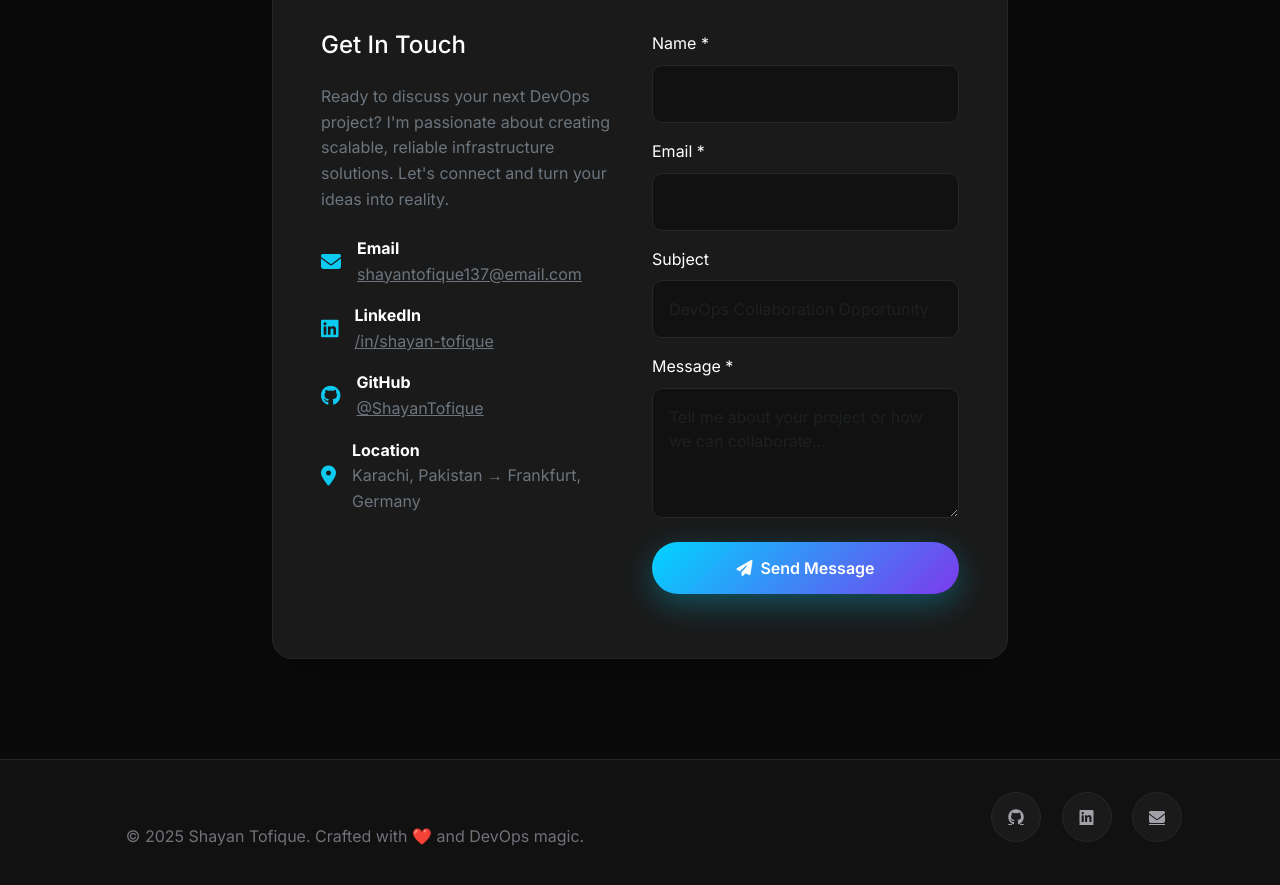
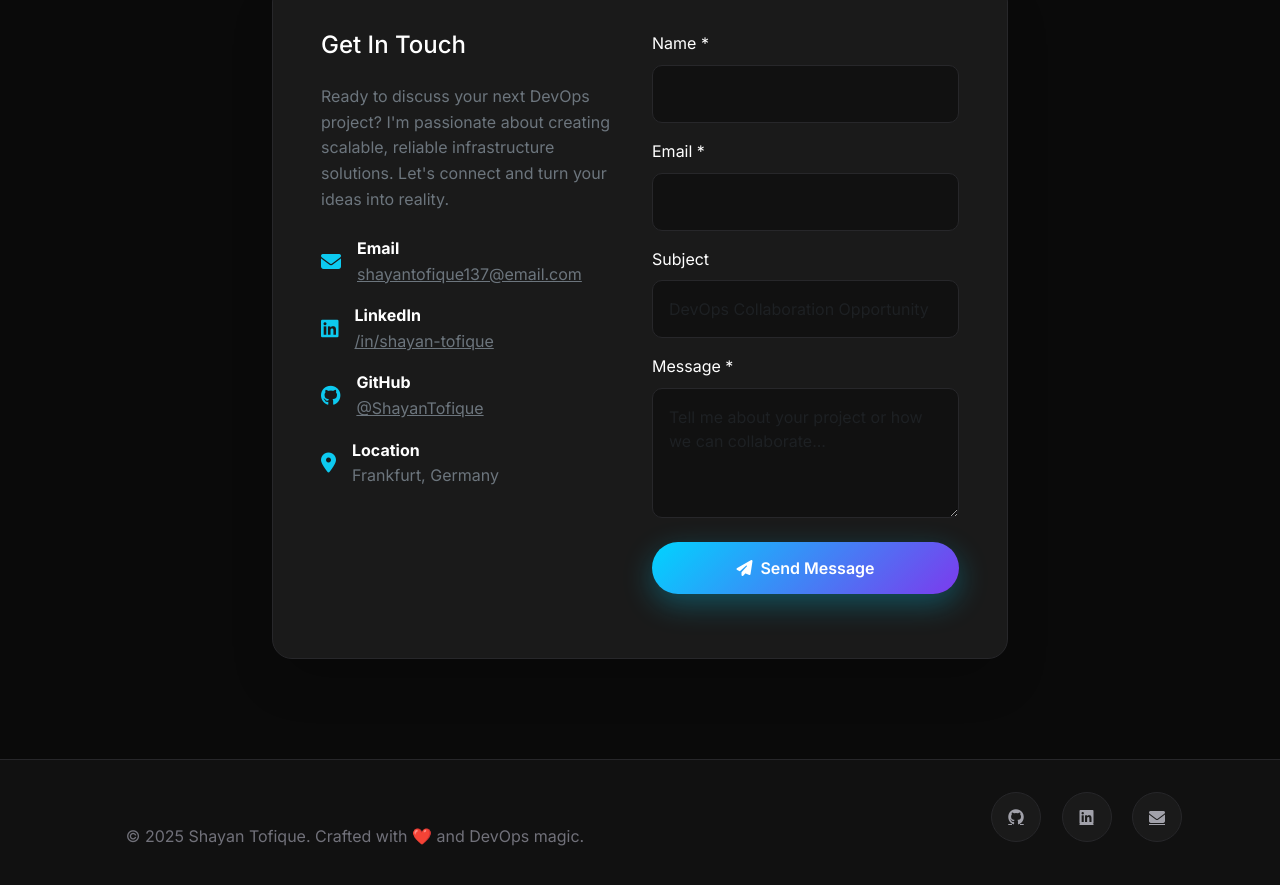
Before and after one commit to ShayanTofique/gcp-portfolio-deployment-project, a website: page frontend/index.html in a window 1280 px wide. Shown: the part 5160-6045 px from the top of the page. Drawn offline with nearby package versions, Linux system fonts and the light colour scheme.

Commit message:
updated html

```diff
--- a/frontend/index.html
+++ b/frontend/index.html
@@ -1053,63 +1053,6 @@
           </div>
         </div>
       </div>
-
-      <!-- Additional project showcasing upcoming GKE work
-      <div class="row">
-        <div class="col-12" data-aos="fade-up" data-aos-delay="300">
-          <div class="project-card">
-            <div class="project-title">
-              <i class="fas fa-ship text-info me-2"></i>
-              Kubernetes Auto-Scaling Portfolio Deployment
-            </div>
-            <p class="project-description">
-              Advanced containerized deployment on Google Kubernetes Engine with horizontal pod autoscaling,
-              load testing, and comprehensive monitoring. Demonstrates enterprise-level DevOps practices.
-            </p>
-
-            <div class="project-tech">
-              <span class="tech-tag">GKE</span>
-              <span class="tech-tag">HPA</span>
-              <span class="tech-tag">Terraform</span>
-              <span class="tech-tag">Helm</span>
-              <span class="tech-tag">Prometheus</span>
-              <span class="tech-tag">Grafana</span>
-              <span class="tech-tag">Python</span>
-            </div>
-
-            <div class="row mt-4">
-              <div class="col-md-8">
-                <ul class="experience-highlights">
-                  <li>Implemented Kubernetes cluster with VPC and private networking</li>
-                  <li>Configured Horizontal Pod Autoscaler for traffic-based scaling (2-10 pods)</li>
-                  <li>Built comprehensive load testing framework generating 1000+ concurrent users</li>
-                  <li>Achieved 99.8% uptime with automatic scaling and zero-downtime deployments</li>
-                  <li>Integrated monitoring stack tracking 15+ performance metrics</li>
-                </ul>
-              </div>
-              <div class="col-md-4 text-center">
-                <div class="bg-primary bg-opacity-10 p-3 rounded">
-                  <h5 class="text-info mb-2">🎯 Target Metrics</h5>
-                  <div class="small text-secondary">
-                    <div>99.9% Success Rate</div>
-                    <div>&lt;100ms Response Time</div>
-                    <div>2-10x Auto Scaling</div>
-                    <div>Zero Downtime</div>
-                  </div>
-                </div>
-              </div>
-            </div>
-
-            <div class="d-flex gap-2 mt-3">
-              <span class="badge bg-warning text-dark">
-                <i class="fas fa-clock me-1"></i>In Development
-              </span>
-              <span class="badge bg-success">
-                <i class="fas fa-chart-line me-1"></i>High Impact
-              </span>
-            </div>
-          </div>
-        </div> -->
     </div>
     </div>
   </section>
@@ -1167,7 +1110,7 @@
                     <i class="fas fa-map-marker-alt text-info me-3 fs-5"></i>
                     <div>
                       <strong>Location</strong><br>
-                      <span class="text-secondary">Karachi, Pakistan → Frankfurt, Germany</span>
+                      <span class="text-secondary">Frankfurt, Germany</span>
                     </div>
                   </div>
                 </div>
```
